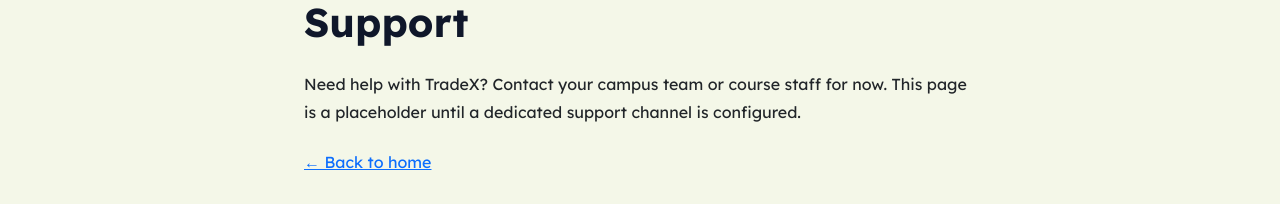
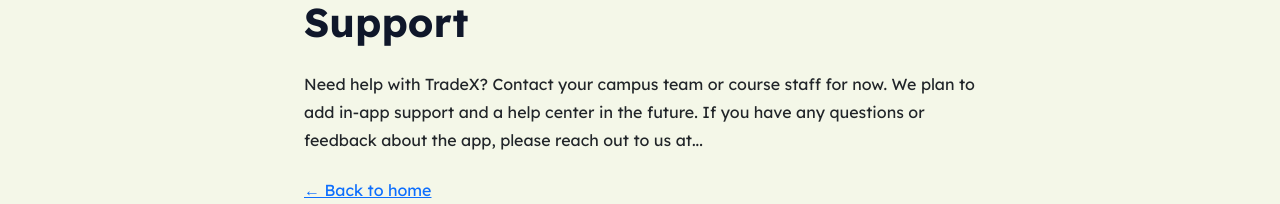
Before and after one commit to L-exjr/tradex, a React (Vite) app in the folder client/: page /support in a window 1280 px wide. Shown: the part 127-331 px from the top of the page. Built offline with nearby package versions, Linux system fonts and the light colour scheme; no server answers.

Commit message:
modified:   client/src/pages/CookiesPage.jsx modified:   client/src/pages/PrivacyPage.jsx modified:   client/src/pages/SupportPage.jsx modified:   client/src/pages/TermsPage.jsx

```diff
--- a/client/src/pages/CookiesPage.jsx
+++ b/client/src/pages/CookiesPage.jsx
@@ -4,8 +4,7 @@
     return (
         <StaticInfoPage title="Cookies">
             <p>
-                TradeX may use browser storage (for example, to keep you signed in). This placeholder can be
-                replaced with a full cookie policy before launch.
+                TradeX may use browser storage (for example, to keep you signed in). We do not use cookies or any other tracking technologies to track you across the web.
             </p>
         </StaticInfoPage>
     );
--- a/client/src/pages/PrivacyPage.jsx
+++ b/client/src/pages/PrivacyPage.jsx
@@ -6,7 +6,7 @@
             <p>
                 TradeX is built for the campus community. Your account is tied to your university email.
                 We store the data needed to run listings, messages, and transactions (see the app’s
-                database). Replace this text with a full policy before a public launch.
+                database). We do not sell or share your data with third parties. We may use aggregated, anonymized data for internal analytics and to improve the app, but this data cannot be traced back to individual users. If you have any questions about our privacy practices, please contact us at
             </p>
         </StaticInfoPage>
     );
--- a/client/src/pages/SupportPage.jsx
+++ b/client/src/pages/SupportPage.jsx
@@ -4,8 +4,7 @@
     return (
         <StaticInfoPage title="Support">
             <p>
-                Need help with TradeX? Contact your campus team or course staff for now. This page is a
-                placeholder until a dedicated support channel is configured.
+                Need help with TradeX? Contact your campus team or course staff for now. We plan to add in-app support and a help center in the future. If you have any questions or feedback about the app, please reach out to us at...
             </p>
         </StaticInfoPage>
     );
--- a/client/src/pages/TermsPage.jsx
+++ b/client/src/pages/TermsPage.jsx
@@ -5,7 +5,7 @@
         <StaticInfoPage title="Terms of service">
             <p>
                 By using TradeX you agree to follow campus rules and use the marketplace responsibly.
-                Replace this text with formal terms before a public launch.
+                TradeX is not liable for any issues that arise from using the app, including but not limited to...
             </p>
         </StaticInfoPage>
     );
```
